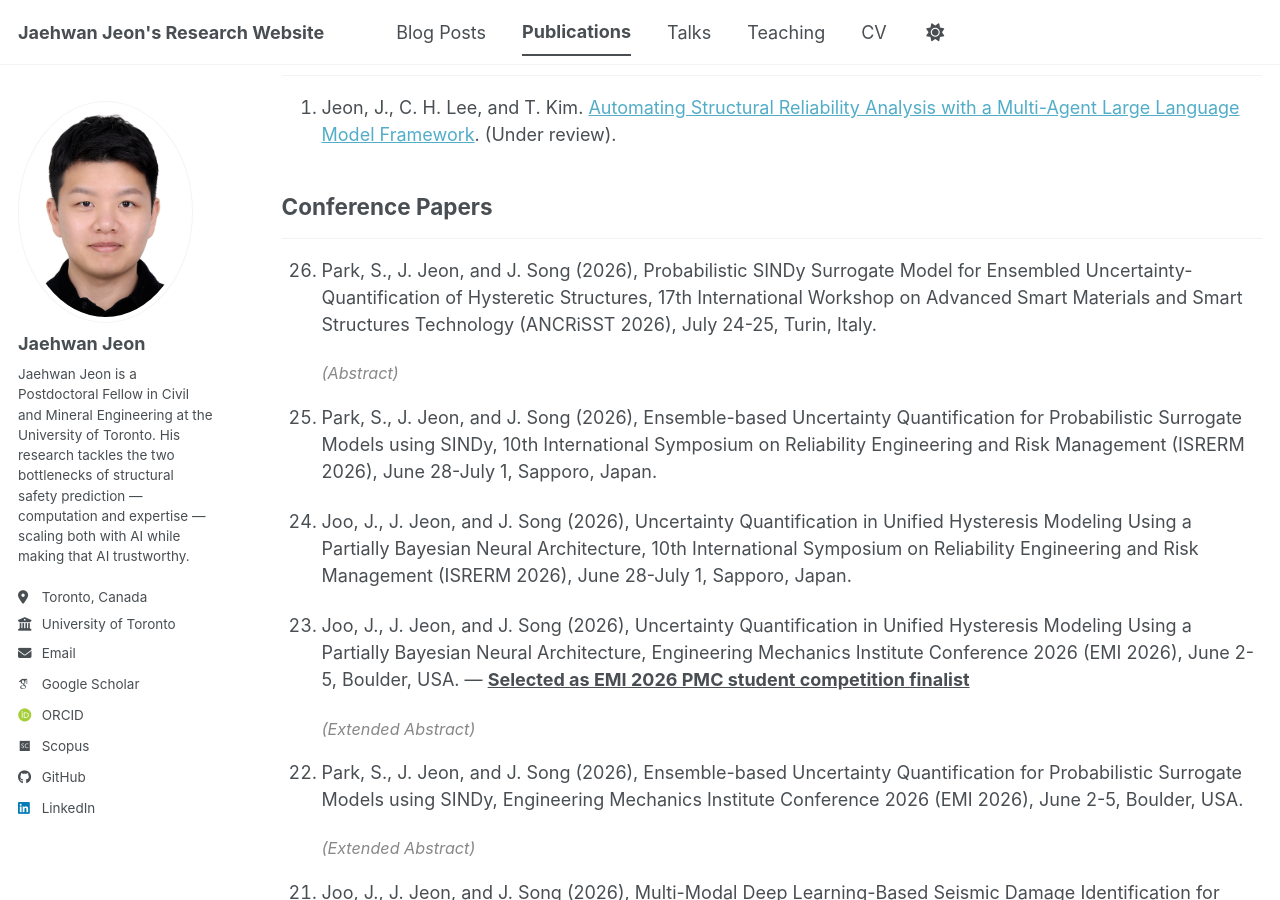
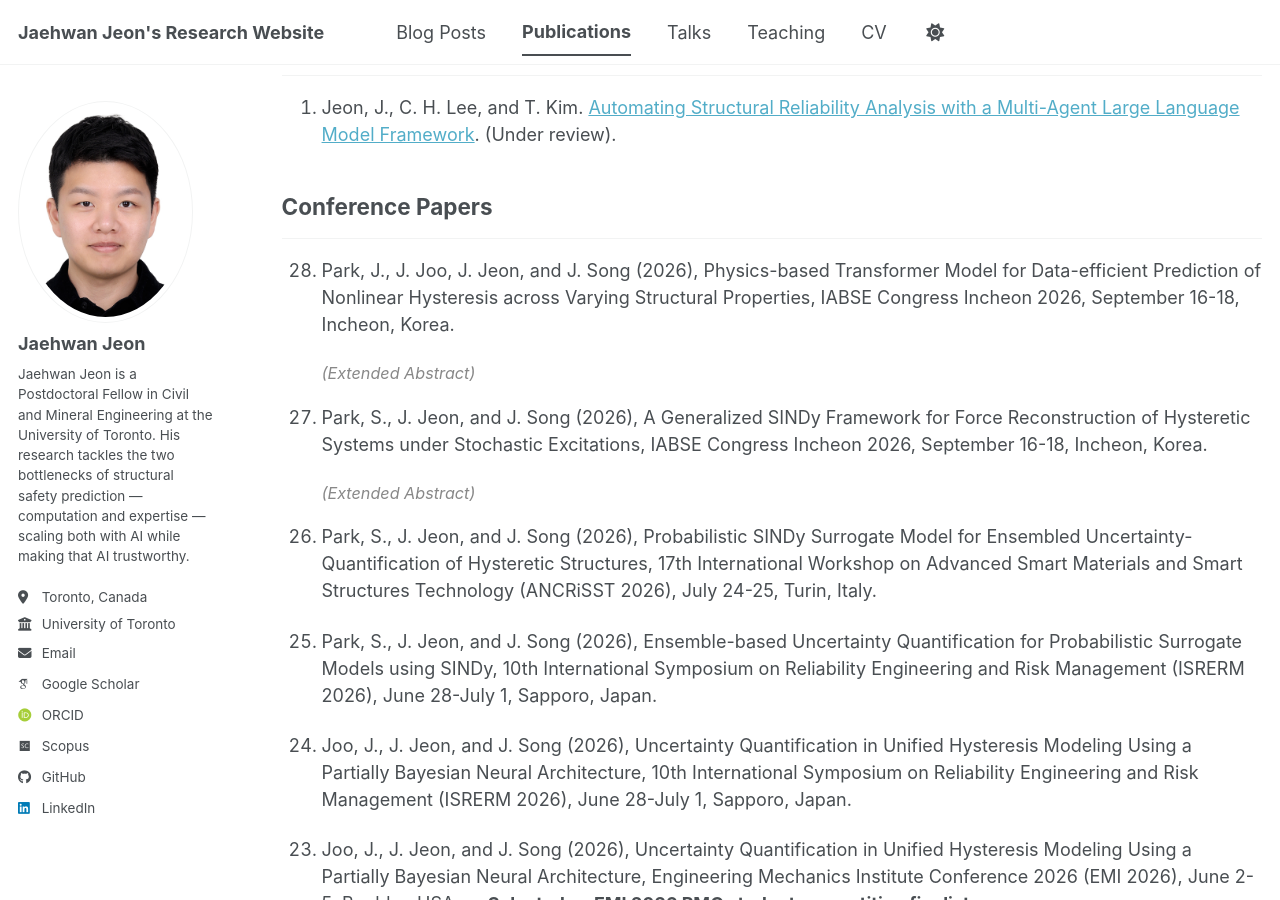
Before and after one commit to JaehwanJeon/JaehwanJeon.github.io, a Jekyll site: the page built from _pages/publications.html, in a window 1280 px wide and 900 px high, scrolled down 1188 px. Built offline with Jekyll 4.4.1, drawn with Linux system fonts in a browser that asks for light colours; some web fonts are replaced; a script bundle is joined from its source files by our own code; library files that are not in the unit come from our copies.

Commit message:
Add IABSE conference publications

```diff
--- a/_data/publications.yml
+++ b/_data/publications.yml
@@ -21,13 +21,32 @@
   citation: 'Guo, F., J. Song, Y. Liu, J. Joo, and J. Jeon (2026). A Unified Rate-Dependent
     Rheological Model for High Damping Rubber Bearings: Seismic Performance Assessment
     in Cold Climates. Engineering Structures. Vol. 367, 123564.'
+- title: Physics-based Transformer Model for Data-efficient Prediction of Nonlinear Hysteresis
+    across Varying Structural Properties
+  category: conferences
+  date: '2026-09-17'
+  venue: IABSE Congress Incheon 2026
+  presentation: Extended Abstract
+  citation: Park, J., J. Joo, J. Jeon, and J. Song (2026), Physics-based Transformer
+    Model for Data-efficient Prediction of Nonlinear Hysteresis across Varying Structural
+    Properties, IABSE Congress Incheon 2026, September 16-18, Incheon, Korea.
+  scope: international
+- title: A Generalized SINDy Framework for Force Reconstruction of Hysteretic Systems
+    under Stochastic Excitations
+  category: conferences
+  date: '2026-09-17'
+  venue: IABSE Congress Incheon 2026
+  presentation: Extended Abstract
+  citation: Park, S., J. Jeon, and J. Song (2026), A Generalized SINDy Framework for
+    Force Reconstruction of Hysteretic Systems under Stochastic Excitations, IABSE
+    Congress Incheon 2026, September 16-18, Incheon, Korea.
+  scope: international
 - title: Probabilistic SINDy Surrogate Model for Ensembled Uncertainty-Quantification
     of Hysteretic Structures
   category: conferences
   date: '2026-07-24'
   venue: 17th International Workshop on Advanced Smart Materials and Smart Structures
     Technology (ANCRiSST 2026)
-  presentation: Abstract
   citation: Park, S., J. Jeon, and J. Song (2026), Probabilistic SINDy Surrogate Model
     for Ensembled Uncertainty-Quantification of Hysteretic Structures, 17th International
     Workshop on Advanced Smart Materials and Smart Structures Technology (ANCRiSST
--- a/docker-compose.yaml
+++ b/docker-compose.yaml
@@ -4,7 +4,6 @@ services:
     build: .
     volumes:
       - .:/usr/src/app
-      - ${HOME}/.claude:/home/vscode/.claude   # share host Claude Code auth/config
     ports: [ 4000:4000 ]
     user: 1000:1000
     environment: [ JEKYLL_ENV=docker ]
```
Also changed, not shown: _bibliography/papers.bib (+24 -1 lines), 1 other file.
